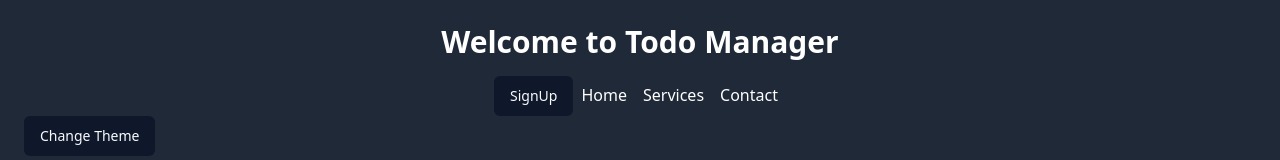
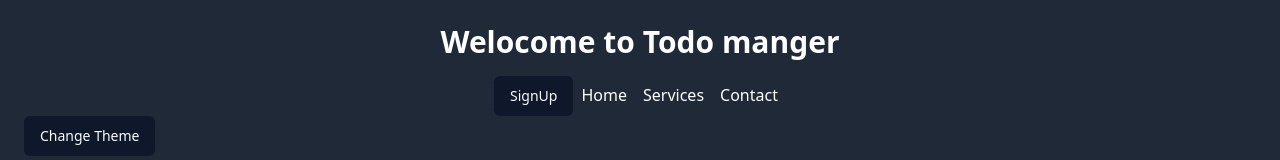
Before and after one commit to Saadxf/react-project-Todo, a React (Vite) app: page / in a window 1280 px wide. Shown: the top 160 px of the page. Built offline with nearby package versions, Linux system fonts and the light colour scheme; no server answers.

Commit message:
display name in header

```diff
--- a/src/components/header.tsx
+++ b/src/components/header.tsx
@@ -16,7 +16,7 @@ export function Header() {
     return (
         <div className="flex w-full flex-col ">
             <header className="bg-gray-800 text-white p-6 text-center">
-                <h1 className="text-3xl font-bold">Welcome to Todo Manager</h1>
+                <h1 className="text-3xl font-bold">{auth?.isAuth ? `Welcome ${auth.user?.name}` : `Welocome to Todo manger`}</h1>
                 <nav className="mt-4">
                     {
                         auth?.isAuth ? (
--- a/src/context/ThemeContext.tsx
+++ b/src/context/ThemeContext.tsx
@@ -1,4 +1,4 @@
-import { createContext, useState, useEffect, PropsWithChildren } from "react";
+import { createContext, useState, PropsWithChildren } from "react";
 
 
 type ThemeType = {
```
